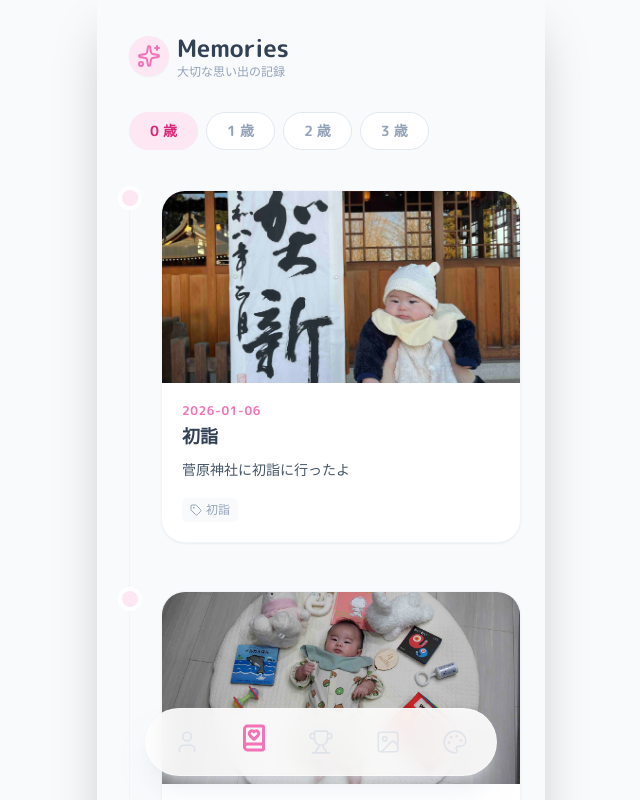
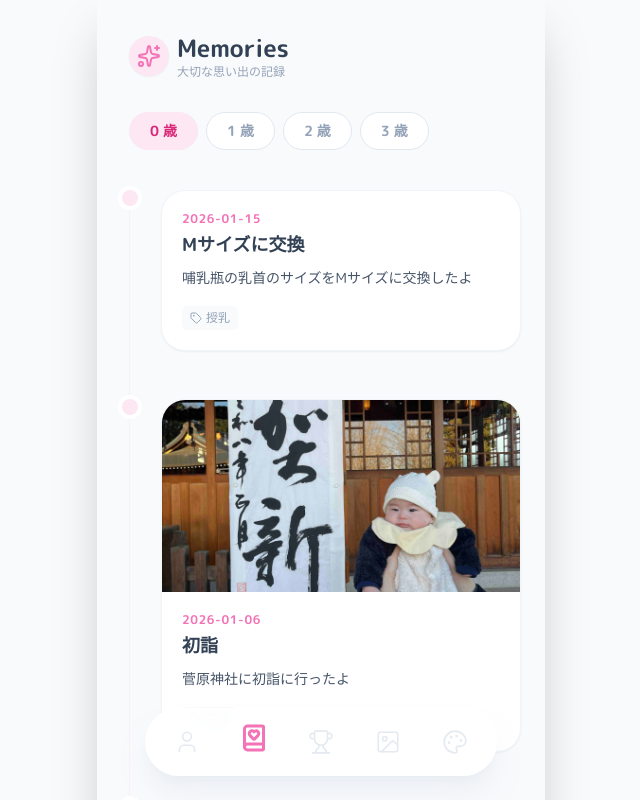
Before and after one commit to ika2kan-fjyu/baby-portfolio-dev, a React (Vite) app: page /memories in a window 1280 px wide. Shown: the top 800 px of the page, without its empty margins (319-959 px from the left). Built offline with nearby package versions, Linux system fonts and the light colour scheme.

Commit message:
mmoriesを更新

```diff
--- a/src/data/data.js
+++ b/src/data/data.js
@@ -183,6 +183,14 @@ export const achievementsData = [
 ];
 
 export const memoriesData = [
+    {
+        id: 2026011501,
+        date: "2026-01-15",
+        title: "Mサイズに交換",
+        description: "哺乳瓶の乳首のサイズをMサイズに交換したよ",
+        tags: ["授乳"],
+        image: ""
+    },
     {
         id: 2026010601,
         date: "2026-01-06",
```
